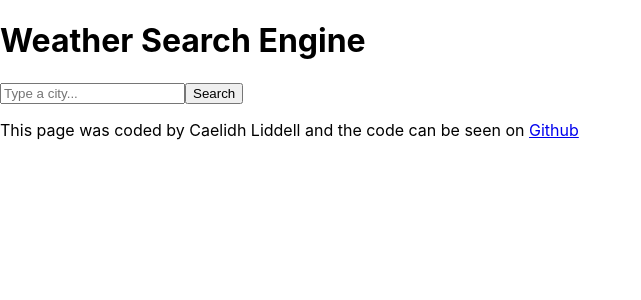
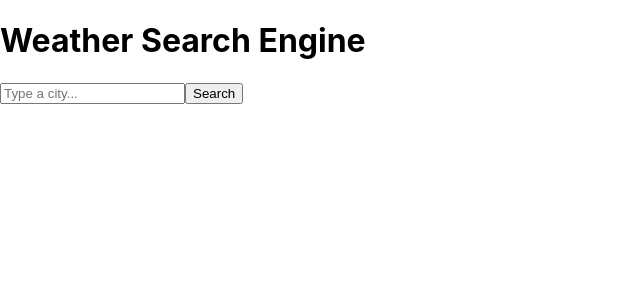
Before and after one commit to caelidh/react-weather-app, a React (Create React App) app: page / in a window 1280 px wide. Shown: the top 300 px of the page, without its empty margins (0-641 px from the left). Built offline with nearby package versions, Linux system fonts and the light colour scheme.

Commit message:
moved p outside of function

```diff
--- a/src/App.js
+++ b/src/App.js
@@ -6,7 +6,9 @@ export default function App() {
     <div className="App">
       <h1>Weather Search Engine</h1>
       <Weather />
-      <p>This page was coded by Caelidh Liddell and the code can be seen on <a href="https://github.com/caelidh/react-weather-app">Github</a></p>
+
     </div>
   );
 }
+
+<p>This page was coded by Caelidh Liddell and the code can be seen on <a href="https://github.com/caelidh/react-weather-app">Github</a></p>
```
